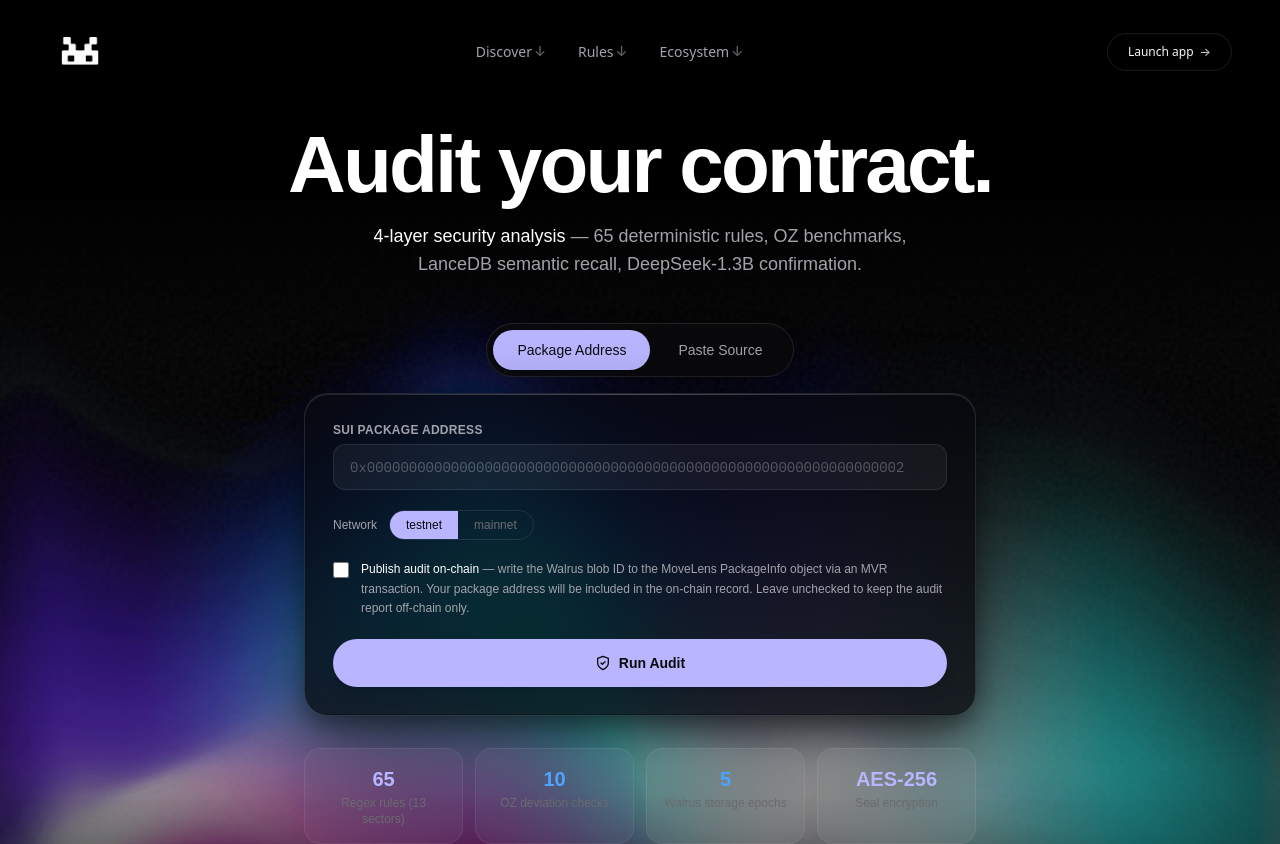
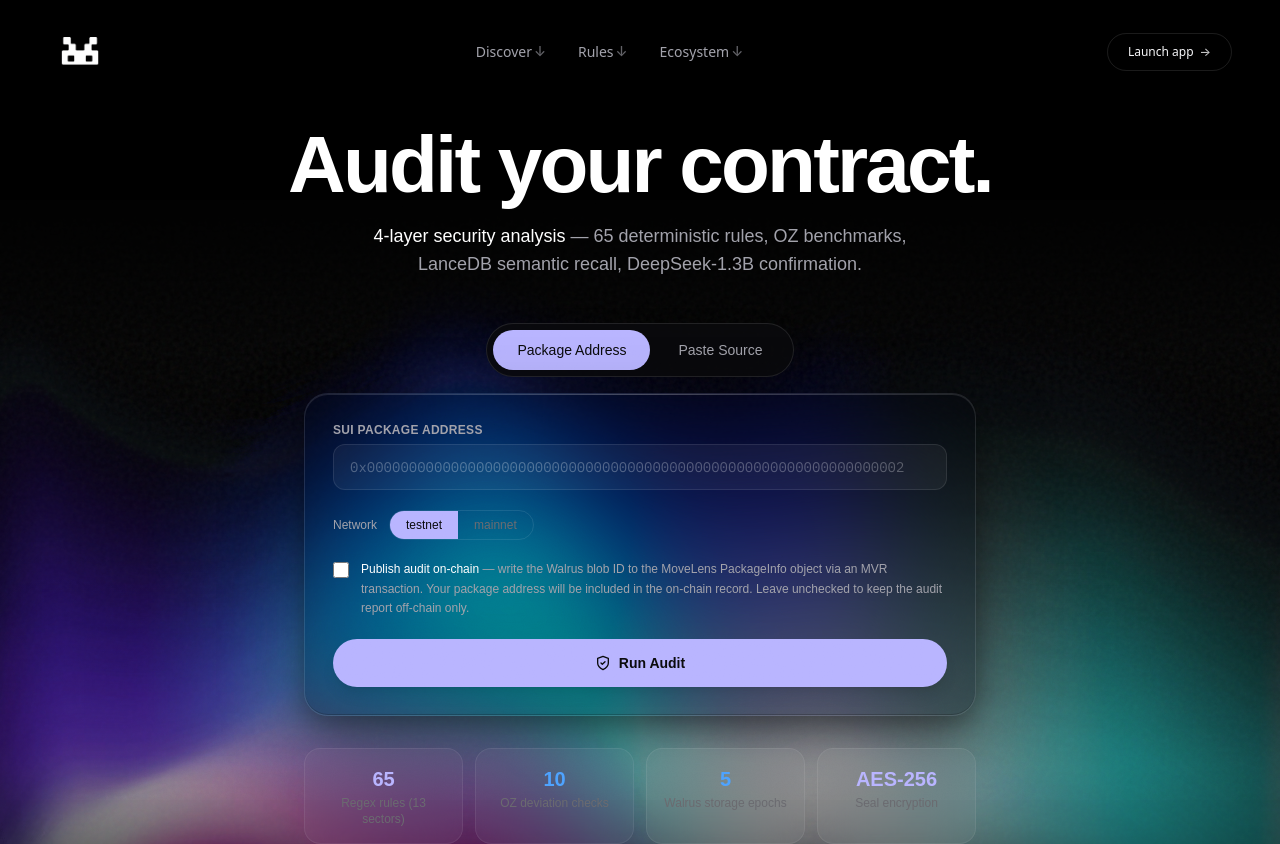
Before and after one commit to jeetpatel5767/MoveLens, a Next.js app: page /app in a window 1280 px wide. Shown: the top 844 px of the page. Built offline with nearby package versions, Linux system fonts and the light colour scheme; a web font is replaced by a local one.

Commit message:
style(/app): dial back glass opacity so aurora gradient shows through card
rgba(5,5,10,0.38) — was 0.82 (too opaque, blocked all gradient)
saturate(180%) boosts blurred aurora colors that bleed through the glass
Shadow softened to match reduced opacity

```diff
--- a/src/app/app/page.tsx
+++ b/src/app/app/page.tsx
@@ -61,15 +61,15 @@ const GLASS: React.CSSProperties = {
 // ── Premium form card glass ───────────────────────────────────────────────────
 
 const FORM_GLASS: React.CSSProperties = {
-  background: "rgba(8,8,13,0.82)",
-  backdropFilter: "blur(48px) saturate(160%)",
-  WebkitBackdropFilter: "blur(48px) saturate(160%)",
+  background: "rgba(5,5,10,0.38)",
+  backdropFilter: "blur(48px) saturate(180%)",
+  WebkitBackdropFilter: "blur(48px) saturate(180%)",
   border: "1px solid rgba(255,255,255,0.11)",
   boxShadow: [
-    "0 32px 80px rgba(0,0,0,0.6)",
-    "0 8px 24px rgba(0,0,0,0.4)",
+    "0 32px 80px rgba(0,0,0,0.45)",
+    "0 8px 24px rgba(0,0,0,0.3)",
     "inset 0 1px 0 rgba(255,255,255,0.1)",
-    "inset 0 -1px 0 rgba(0,0,0,0.25)",
+    "inset 0 -1px 0 rgba(0,0,0,0.2)",
   ].join(", "),
 };
 
```
